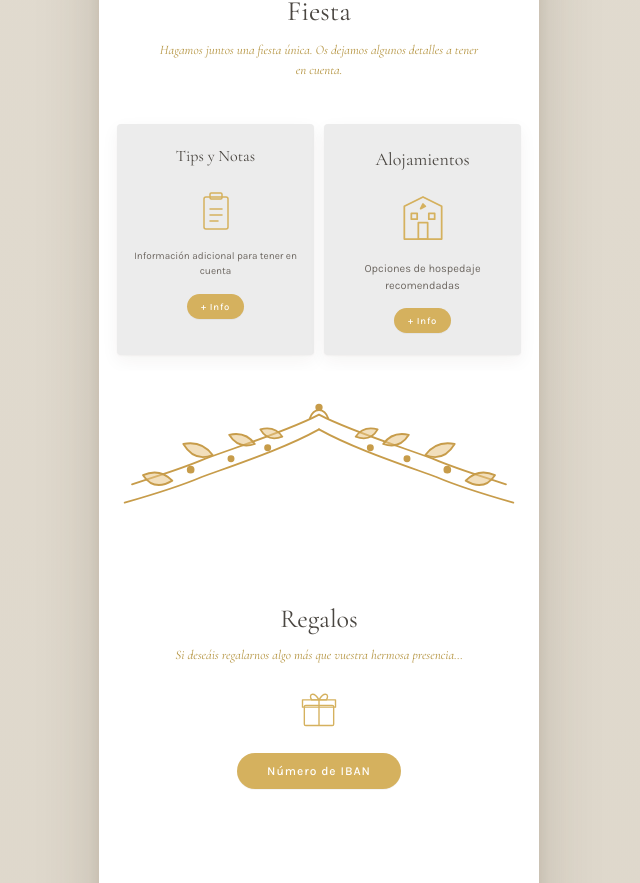
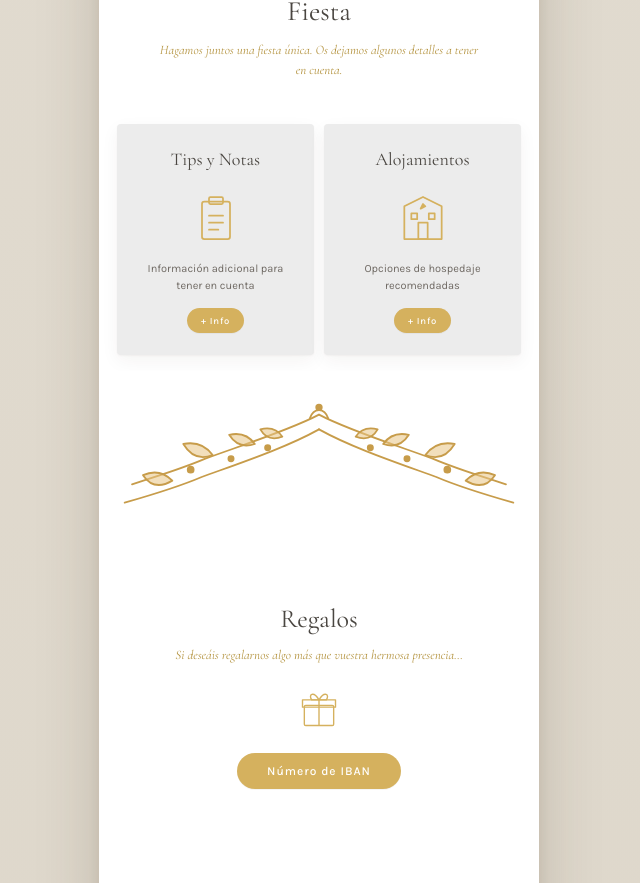
Before and after one commit to YerayCastillo13/BodaEugenioEsther, a React (Vite) app: page / in a window 1280 px wide. Shown: the part 3018-3901 px from the top of the page, without its empty margins (321-961 px from the left). Built offline with nearby package versions, Linux system fonts and the light colour scheme; a web font is replaced by a local one.

Commit message:
TIps y notas más ancho

```diff
--- a/App.jsx
+++ b/App.jsx
@@ -403,7 +403,7 @@ function Invitation() {
       <div className="fiesta-grid" style={{ gridTemplateColumns: "1fr 1fr" }}>
         {/* <FiestaCard title="Música" icon={<MusicNote />} text="¿Cuál es la canción que no debe faltar en la playlist de la fiesta?" cta="Sugerir canción" onClick={() => setModal("musica")} /> */}
         {/* <FiestaCard title="Dress Code" icon={<BowTie />} text="Una orientación para tu vestuario" cta="Ver más" onClick={() => setModal("dress")} /> */}
-        <FiestaCard title="Tips y Notas" icon={<ClipboardIcon />} text="Información adicional para tener en cuenta" cta="+ Info" onClick={() => setModal("tips")} />
+        <FiestaCard large title="Tips y Notas" icon={<ClipboardIcon />} text="Información adicional para tener en cuenta" cta="+ Info" onClick={() => setModal("tips")} />
         <FiestaCard large title="Alojamientos" icon={<HotelIcon />} text="Opciones de hospedaje recomendadas" cta="+ Info" onClick={() => setModal("alojamientos")} />
       </div>
 
```
